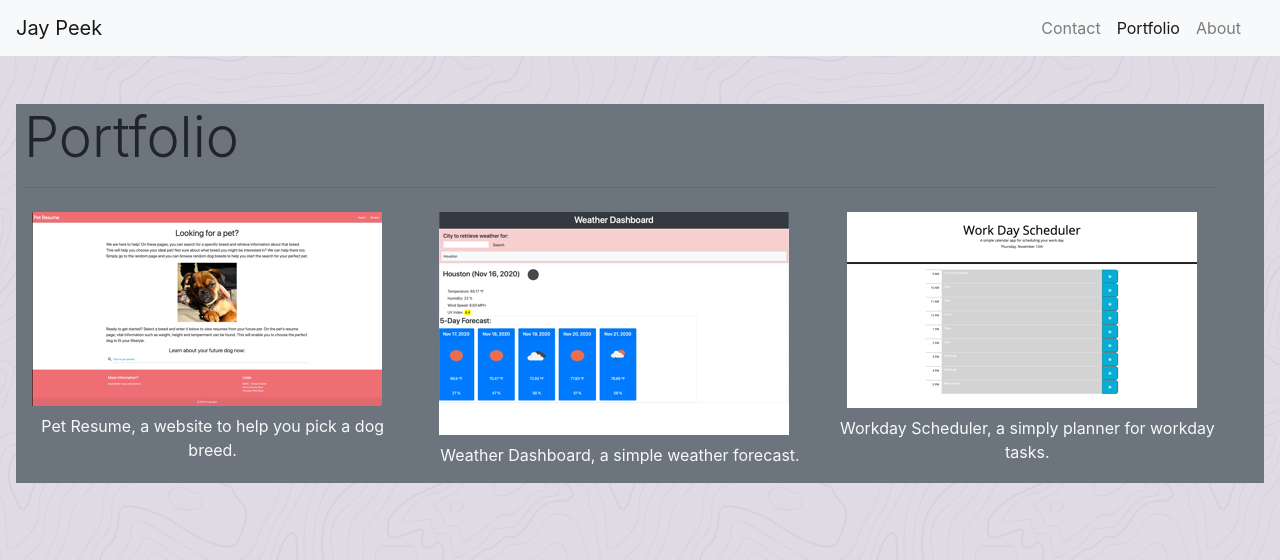
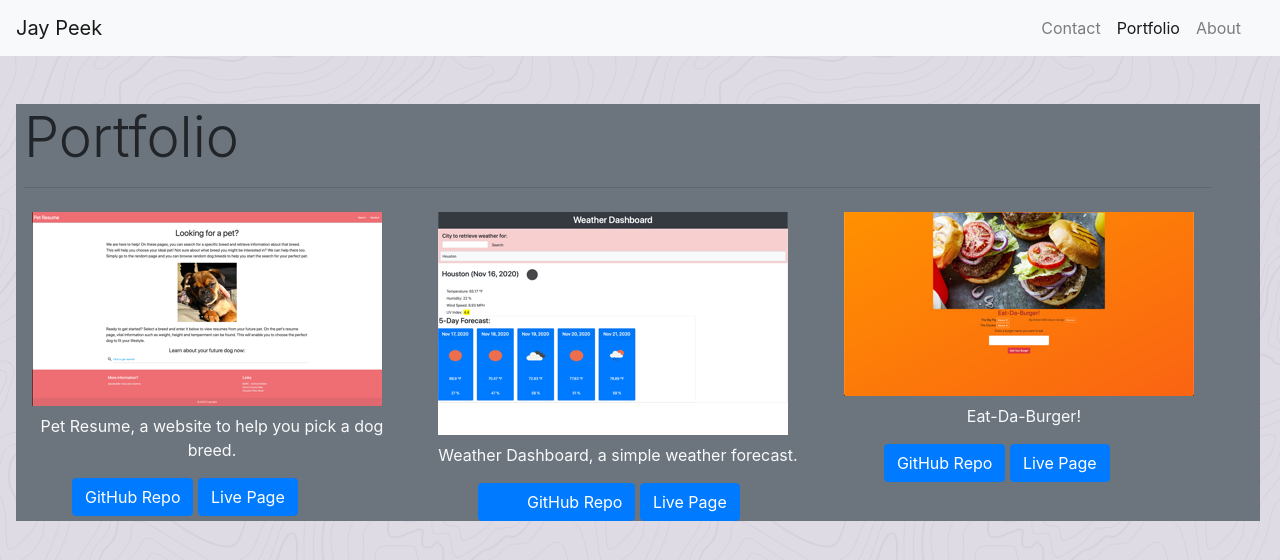
Before and after one commit to ChefJayPeek/jayProfile, a plain HTML site: page portfolio.html in a window 1280 px wide. Drawn offline with nearby package versions, Linux system fonts and the light colour scheme.

Commit message:
All fixes, including resume

```diff
--- a/portfolio.html
+++ b/portfolio.html
@@ -35,10 +35,14 @@
             <div class = "row">
                 <div class = "col-md-4">
                   <div class = "thumbnail">
-                    <a href="https://chefjaypeek.github.io/petResume/index.html">
+                    <!-- <a href="https://chefjaypeek.github.io/petResume/index.html"> -->
                       <img alt="Thumbnail screenshot image Pet Resume" src="assets/petResumeThumb.png" class="m-2">
                       <div class = "caption">
                         <p class = "text-center text-light">Pet Resume, a website to help you pick a dog breed.</p>
+                        <div class = "d-inline-block container-flex pl-5">
+                          <a href="https://github.com/ChefJayPeek/petResume" class="btn btn-primary text-center">GitHub Repo</a>
+                          <a href="https://chefjaypeek.github.io/petResume/index.html" class="btn btn-primary">Live Page</a>
+                        </div>
                       </div>
                     </a>
 
@@ -50,6 +54,10 @@
                       <img alt="Thumbnail screenshot image Weather Dashboardd" src="assets/weatherDashboardThumb.png" class="m-2">
                       <div class = "caption">
                         <p class = "text-center text-light">Weather Dashboard, a simple weather forecast.</p>
+                        <div class = "d-inline-block container-flex pl-5">
+                          <a href="https://github.com/ChefJayPeek/weatherDashboard" class="pl-5 btn btn-primary text-center">GitHub Repo</a>
+                          <a href="https://chefjaypeek.github.io/weatherDashboard/" class="btn btn-primary">Live Page</a>
+                        </div>
                       </div>
                     </a>
 
@@ -58,9 +66,13 @@
                 <div class = "col-md-4">
                   <div class = "thumbnail">
                     <a href="https://chefjaypeek.github.io/work_day_scheduler/index.html">
-                      <img alt="Thumbnail screenshot image Workday Scheduler" src="assets/workDaySchedulerThumb.png" class="m-2">
+                      <img alt="Thumbnail screenshot image Burger" src="assets/burgerScreenShotThumb.png" class="m-2">
                       <div class = "caption">
-                        <p class = "text-center text-light">Workday Scheduler, a simply planner for workday tasks.</p>
+                        <p class = "text-center text-light">Eat-Da-Burger!</p>
+                        <div class = "d-inline-block container-flex pl-5">
+                          <a href="https://github.com/ChefJayPeek/burger" class="btn btn-primary text-center">GitHub Repo</a>
+                          <a href="https://pacific-reef-78929.herokuapp.com" class="btn btn-primary">Live Page</a>
+                        </div>
                       </div>
                     </a>
 
```
Also changed, not shown: contact.html (+1 -0 lines), assets/burgerScreenShotThumb.png (added), 2 other files.
